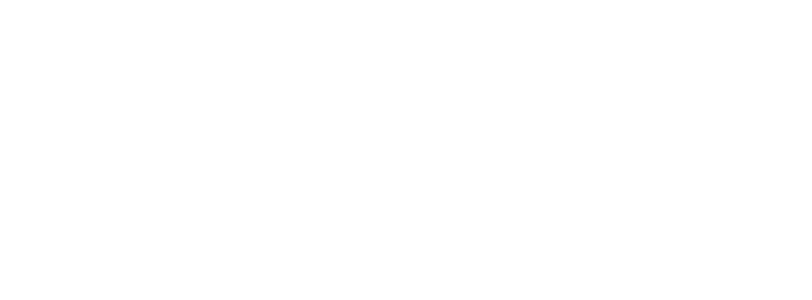
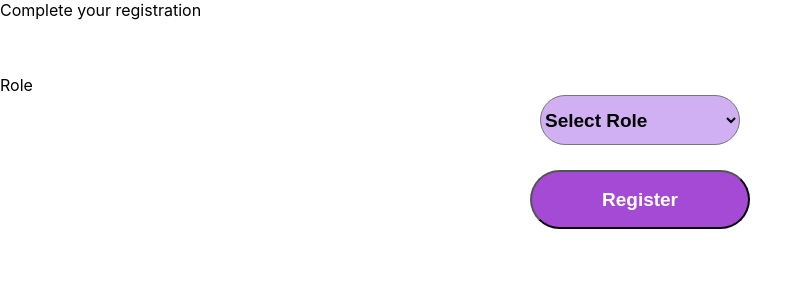
Before and after one commit to nikolasjaricfer/magna-creare, a React (Create React App) app in the folder frontend/: page /regComplete in a window 1280 px wide. Before the commit this address had no page. Shown: the top 300 px of the page, without its empty margins (0-812 px from the left). Built offline with nearby package versions, Linux system fonts and the light colour scheme.

Commit message:
Add initial microsoft authentification
Dodan početak prijave sa Microsoftovim OAuth2

```diff
--- a/frontend/src/App.js
+++ b/frontend/src/App.js
@@ -7,7 +7,7 @@
 import QuizList from './components/Quiz/QuizList';
 import Profile from './components/Profile/Profile';
 import Contacts from './components/Contacts/Contacts';
-import completeReg from './components/Auth/completeReg';
+import RegComplete from './components/Auth/RegComplete';
 
 const App = () => {
     return (
@@ -20,7 +20,7 @@
                     <Route path="/quiz" element={<QuizList />} />
                     <Route path="/profile" element={<Profile />} />
                     <Route path="/contacts" element={<Contacts />} />
-                    <Route path="/completereg" element={<completeReg />} />
+                    <Route path="/regComplete" element={<RegComplete />} />
                 </Routes>
             </Router>
         </AuthProvider>
--- /dev/null
+++ b/frontend/src/components/Auth/RegComplete.js
@@ -0,0 +1,75 @@
+import React, { useState, useContext } from 'react';
+import api from '../../services/api';
+import { useNavigate } from 'react-router-dom';
+import { Link } from 'react-router-dom';
+import { AuthContext } from '../../context/AuthContext';
+
+const RegComplete = () =>{
+
+    const [username, setUsername] = useState('');
+    const [email, setEmail] = useState('');
+    const [password, setPassword] = useState('');
+    const [password2, setPassword2] = useState('');
+    const [role, setRole] = useState('');
+    const [error, setError] = useState(null);
+    const navigate = useNavigate();
+    const { login } = useContext(AuthContext); // Access the login function from AuthContext
+
+    const handleSubmit = async (e) => {
+        e.preventDefault();
+
+        localStorage.setItem('username', username);
+
+
+
+
+        try {
+            const response = await api.post('register/', {
+                username,
+                email,
+                password,
+                password2,
+                role,
+            });
+
+            localStorage.setItem('role', role);
+
+            // Call the login function with the token from registration response
+            login({
+                access: response.data.access_token,
+                refresh: response.data.refresh_token,
+            });
+
+            // Redirect to /quiz after successful registration
+            navigate('/quiz');
+        } catch (err) {
+            setError(err.response?.data?.detail || 'An error occurred');
+        }
+    };
+
+    return (
+
+    <div>
+
+    <div class="zavrsi"> Complete your registration</div>
+        <div>
+                <form onSubmit={handleSubmit}>
+                <div>
+                    <label>Role</label>
+                    <select
+                        value={role}
+                        onChange={(e) => setRole(e.target.value)}
+                        required
+                    >
+                        <option value="">Select Role</option>
+                        <option value="user">User</option>
+                        <option value="quizmaker">QuizMaker</option>
+                    </select>
+                </div>
+                <button type="submit">Register</button>
+            </form>
+        </div>
+    </div>
+)}
+
+export default RegComplete;
--- a/frontend/src/components/Auth/Register.js
+++ b/frontend/src/components/Auth/Register.js
@@ -34,6 +34,7 @@
             });
 
             localStorage.setItem('role', role);
+            localStorage.setItem('id', response.data.id)
 
             // Call the login function with the token from registration response
             login({
@@ -51,8 +52,15 @@
     const handleMicrosoftLogin = async(e)=>{
 
         //navigate('/auth/microsoft/login');
-        window.location.assign('http://localhost:8000/auth/microsoft/login/');
         //window.location.assign('http://localhost:8000/auth/microsoft/login/');
+        //window.location.assign('http://localhost:8000/auth/microsoft/login/');
+        var uri = 'https://login.microsoftonline.com/common/oauth2/v2.0/authorize?';
+        uri = uri + 'client_id=e1f95fb2-8257-4b4b-bb1a-f9cad552128e'
+        uri = uri + '&response_type=id_token+code'
+        uri = uri + '&redirect_uri=http://localhost:3000/regComplete'
+        uri = uri + '&scope=openid profile email User.Read'
+        uri = uri + '&response_mode=query'
+        window.location.assign(uri);
         return false;
 
 
@@ -119,7 +127,7 @@
                 </div>
                 <button type="submit">Register</button>
             </form>
-            <button id="googleButton" onClick={handleMicrosoftLogin}>Register with google</button>
+            <button id="googleButton" onClick={handleMicrosoftLogin}>Register with microsoft</button>
             <p>
                 Already have an account? <Link to="/login">Login here</Link>
             </p>
--- a/frontend/src/components/Auth/completeReg.js
+++ /dev/null
@@ -1,15 +0,0 @@
-const completeReg = () =>{
-
-    return (
-
-
-    <div>
-
-        <p>Zavrsi prijavu</p>
-
-
-
-    </div>)
-}
-
-export default completeReg;
```
Also changed, not shown: 1 other file (tests, documents, lock files or other folders).
